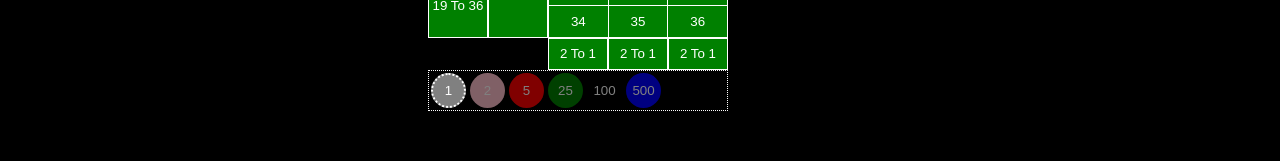
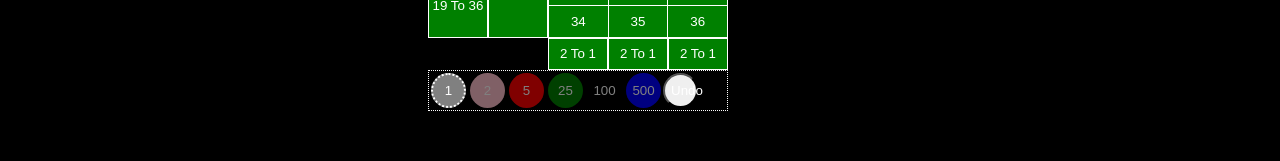
Before and after one commit to maxengelhard/Roulette, a React (Create React App) app in the folder roulette/: page / in a window 1280 px wide. Both pictures are taken after a click on the button "1 To 18". Shown: the part 480-641 px from the top of the page. Built offline with nearby package versions, Linux system fonts and the light colour scheme.

Commit message:
Made An Undo Button Incase People Want To Undo Their Bets

```diff
--- a/roulette/src/App.js
+++ b/roulette/src/App.js
@@ -29,10 +29,12 @@ class App extends React.Component {
         totalBet: 0,
         // for the balance
         balance: 1000,
+        lastBet: {},
     }
     this.handleClick = this.handleClick.bind(this)
     this.makeBet = this.makeBet.bind(this)
     this.changeAmount = this.changeAmount.bind(this)
+    this.undoBet = this.undoBet.bind(this)
 }
 
 
@@ -181,7 +183,8 @@ makeBet(bet,number,e) {
           bets: updatedBets,
           startBetting: true,
           totalBet: total,
-          balance: prevState.balance - this.state.betAmount
+          balance: prevState.balance - this.state.betAmount,
+          lastBet: {[newBet]: this.state.betAmount}
       }
   })
 }
@@ -191,6 +194,29 @@ changeAmount(wager) {
       return {
           ...prevState,
           betAmount: wager,
+      }
+  })
+}
+
+undoBet() {
+  const key = Object.keys(this.state.lastBet)[0]
+  const value = Object.values(this.state.lastBet)[0]
+
+  this.setState(prevState => {
+    // find the key in the bets and subtract that
+    const updatedBets = prevState.bets.map((obj,index) => {
+      const collector = Object.keys(obj)[0]
+      if (key === collector) {
+         return { [collector] : prevState.bets[index][collector] - value*payouts[index][key]}
+      }
+      else return obj
+  })
+      return {
+        ...prevState,
+        balance: prevState.balance + value,
+        totalBet: prevState.totalBet - value,
+        bets: updatedBets,
+        lastBet: {}
       }
   })
 }
@@ -226,6 +252,8 @@ render() {
       changeAmount={this.changeAmount}
       whoWon={this.state.whoWon}
       finished={this.state.finished}
+      undoBet={this.undoBet}
+      lastBet={this.state.lastBet}
       />
       </div>
 
--- a/roulette/src/components/Bets/BetAmount.js
+++ b/roulette/src/components/Bets/BetAmount.js
@@ -1,9 +1,10 @@
 import React from 'react'
 import colors from './Buttons'
+import Undo from './UndoBet'
 // import refresh from './refresh-icon.png'
 
 const BetAmount = (props) => {
-
+    const undo = Object.keys(props.lastBet).length >0 ? <Undo undoBet={props.undoBet} /> : null
     const betAmounts = colors.map((color) => {
         const style={background: color[0], filter: 'brightness(.5)', border: 'none', margin: '2px'}
         if (props.value === color[1]) {
@@ -15,6 +16,7 @@ const BetAmount = (props) => {
     return (
         <div className='betAmount'>
             {betAmounts}
+            {undo}
             {/*<button style={{background: 'red'}}  onClick={() => props.repeat()}><img src={refresh} alt='refresh'/></button>*/}
         </div>
     )
--- /dev/null
+++ b/roulette/src/components/Bets/UndoBet.js
@@ -0,0 +1,11 @@
+import React from 'react'
+
+const UndoBet = (props) => {
+    return (
+        <button onClick={() => props.undoBet()}>
+            Undo
+        </button>
+    )
+}
+
+export default UndoBet
--- a/roulette/src/components/Table/BetTable.js
+++ b/roulette/src/components/Table/BetTable.js
@@ -40,6 +40,8 @@ const BetTable = (props) =>  {
         <BetAmount
         value={props.betAmount}
         changeAmount={props.changeAmount}
+        undoBet={props.undoBet}
+        lastBet={props.lastBet}
         />
         </div>
 
```
